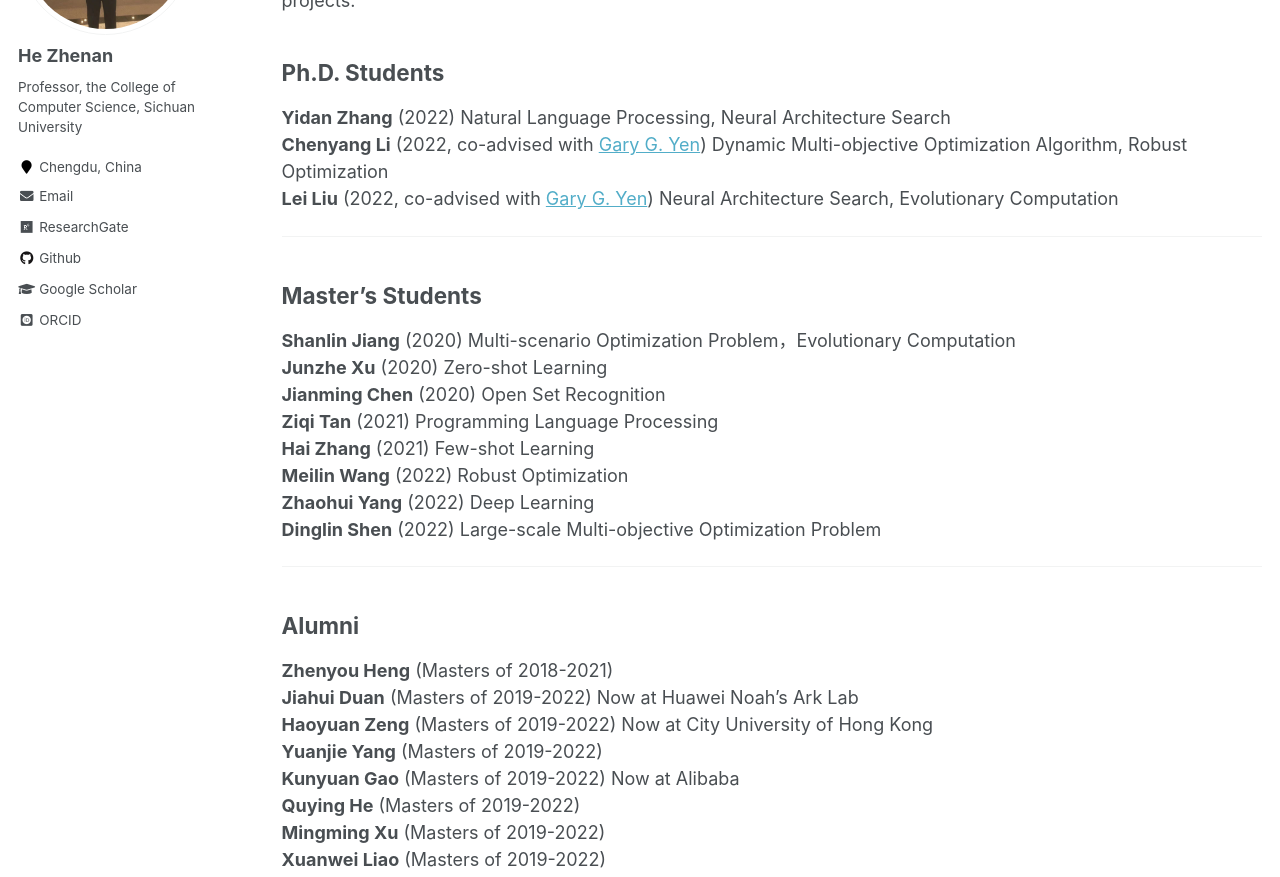
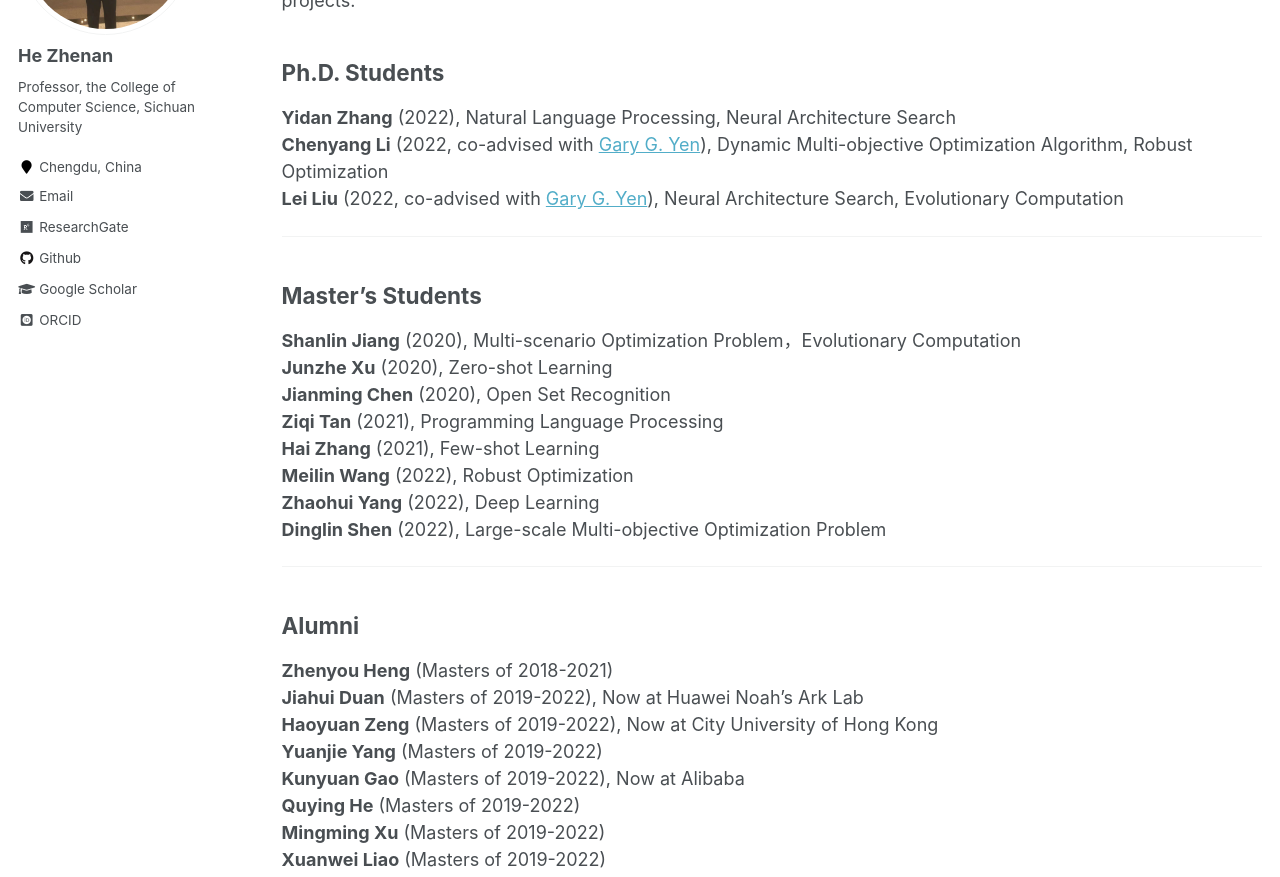
Before and after one commit to JianmingChen121/KaminZZZ.github.io, a Jekyll site: the page built from _pages/people.md, in a window 1280 px wide and 1352 px high. Shown: the part 258-1135 px from the top of the window. Built offline with Jekyll 4.4.1, drawn with Linux system fonts in a browser that asks for light colours; some web fonts are replaced.

Commit message:
Update people.md

```diff
--- a/_pages/people.md
+++ b/_pages/people.md
@@ -9,30 +9,30 @@ We focus on the application of intelligent data processing, evolutionary computa
 
 ## Ph.D. Students
 
-**Yidan Zhang** (2022) Natural Language Processing, Neural Architecture Search<br>
-**Chenyang Li** (2022, co-advised with [Gary G. Yen](https://experts.okstate.edu/gyen)) Dynamic Multi-objective Optimization Algorithm, Robust Optimization<br>
-**Lei Liu** (2022, co-advised with [Gary G. Yen](https://experts.okstate.edu/gyen)) Neural Architecture Search, Evolutionary Computation<br>
+**Yidan Zhang** (2022), Natural Language Processing, Neural Architecture Search<br>
+**Chenyang Li** (2022, co-advised with [Gary G. Yen](https://experts.okstate.edu/gyen)), Dynamic Multi-objective Optimization Algorithm, Robust Optimization<br>
+**Lei Liu** (2022, co-advised with [Gary G. Yen](https://experts.okstate.edu/gyen)), Neural Architecture Search, Evolutionary Computation<br>
 
 <hr/>
 ## Master's Students
 
-**Shanlin Jiang** (2020) Multi-scenario Optimization Problem，Evolutionary Computation<br>
-**Junzhe Xu** (2020) Zero-shot Learning<br>
-**Jianming Chen** (2020) Open Set Recognition<br>
-**Ziqi Tan** (2021) Programming Language Processing<br>
-**Hai Zhang** (2021) Few-shot Learning<br>
-**Meilin Wang** (2022) Robust Optimization<br>
-**Zhaohui Yang** (2022) Deep Learning<br>
-**Dinglin Shen** (2022) Large-scale Multi-objective Optimization Problem<br>
+**Shanlin Jiang** (2020), Multi-scenario Optimization Problem，Evolutionary Computation<br>
+**Junzhe Xu** (2020), Zero-shot Learning<br>
+**Jianming Chen** (2020), Open Set Recognition<br>
+**Ziqi Tan** (2021), Programming Language Processing<br>
+**Hai Zhang** (2021), Few-shot Learning<br>
+**Meilin Wang** (2022), Robust Optimization<br>
+**Zhaohui Yang** (2022), Deep Learning<br>
+**Dinglin Shen** (2022), Large-scale Multi-objective Optimization Problem<br>
 
 <hr/>
 ## Alumni
 
 **Zhenyou Heng** (Masters of 2018-2021)<br>
-**Jiahui Duan** (Masters of 2019-2022) Now at Huawei Noah’s Ark Lab<br>
-**Haoyuan Zeng** (Masters of 2019-2022) Now at City University of Hong Kong<br>
+**Jiahui Duan** (Masters of 2019-2022), Now at Huawei Noah’s Ark Lab<br>
+**Haoyuan Zeng** (Masters of 2019-2022), Now at City University of Hong Kong<br>
 **Yuanjie Yang** (Masters of 2019-2022)<br>
-**Kunyuan Gao** (Masters of 2019-2022) Now at Alibaba<br>
+**Kunyuan Gao** (Masters of 2019-2022), Now at Alibaba<br>
 **Quying He** (Masters of 2019-2022)<br>
 **Mingming Xu** (Masters of 2019-2022)<br>
 **Xuanwei Liao** (Masters of 2019-2022)<br>
```
